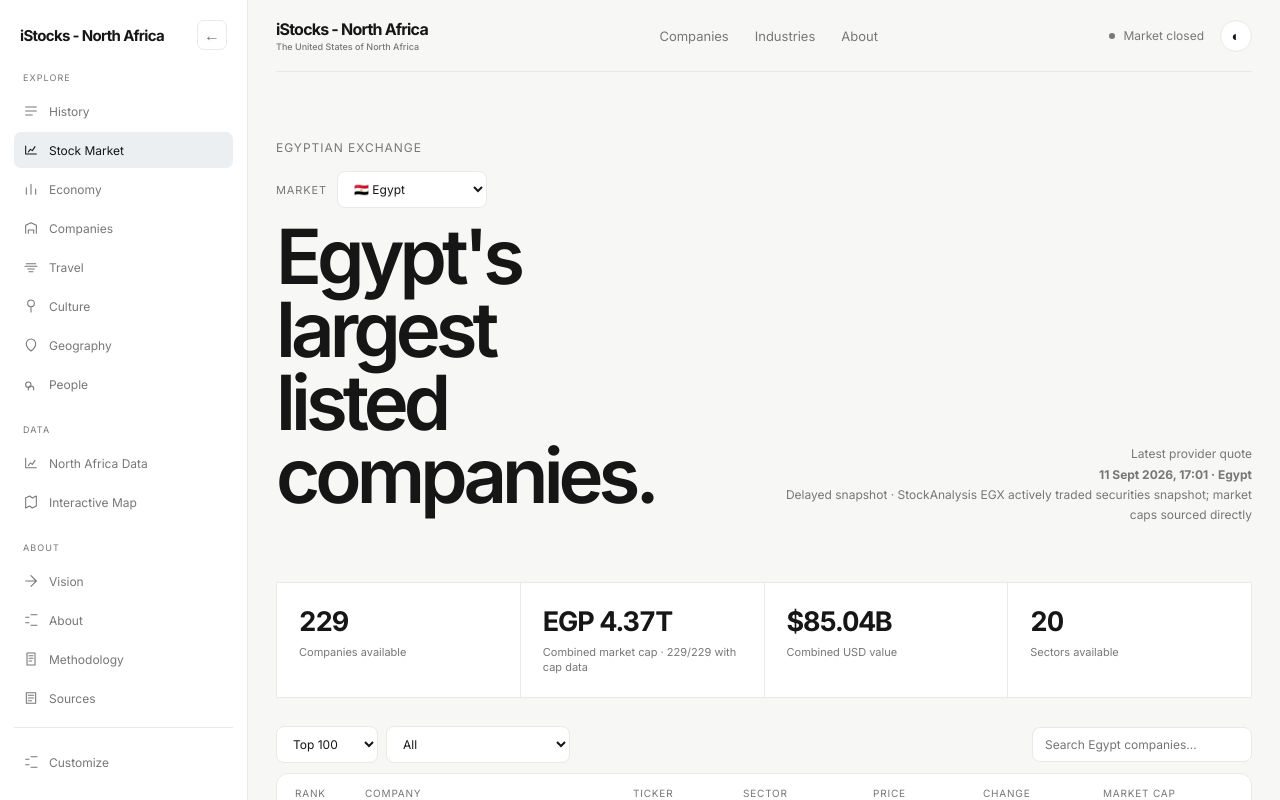
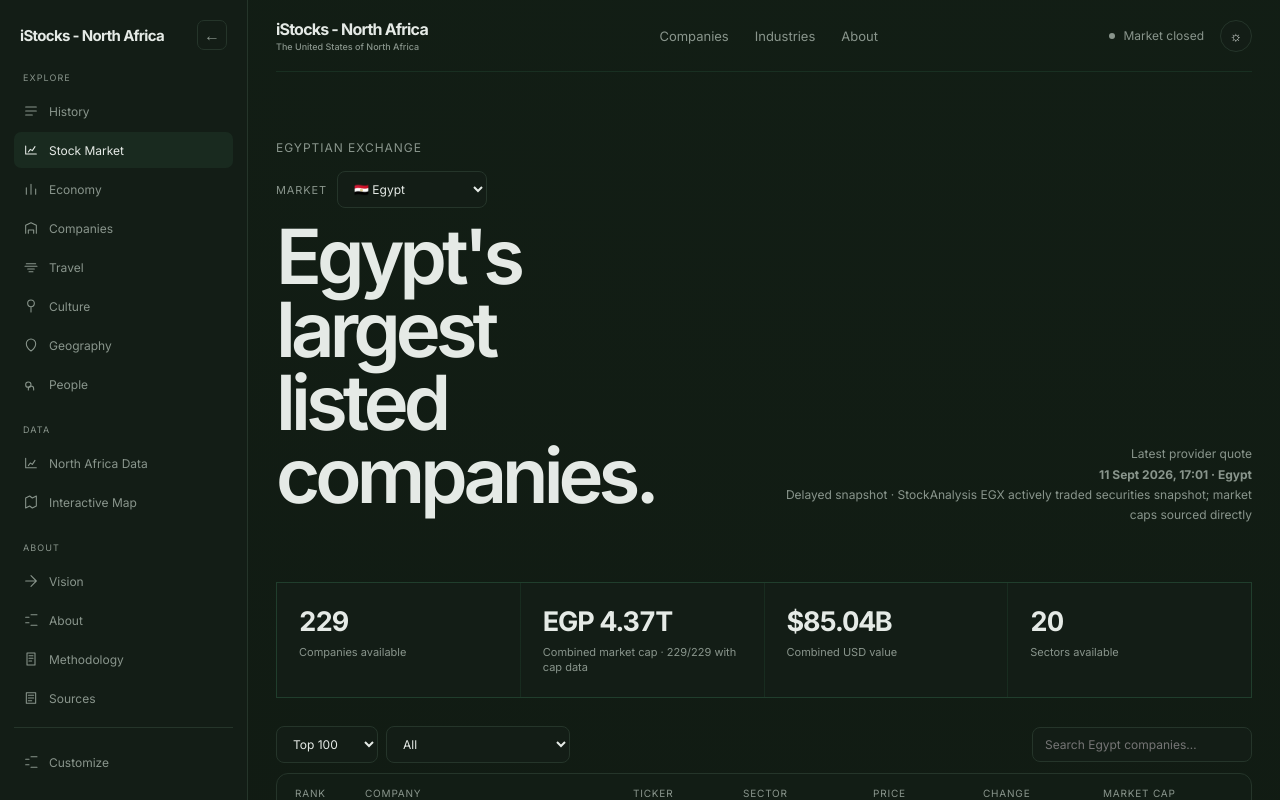
Before and after one commit to 1btestinng/test02, a Next.js app: page / in a window 1280 px wide. Shown: the top 800 px of the page. Built offline with nearby package versions, Linux system fonts and the light colour scheme.

Commit message:
feat: make Matrix dark theme the default

```diff
--- a/components/theme-toggle.tsx
+++ b/components/theme-toggle.tsx
@@ -3,11 +3,11 @@
 import {useEffect,useState} from 'react';
 
 export default function ThemeToggle(){
-  const [dark,setDark]=useState(false);
+  const [dark,setDark]=useState(true);
 
   useEffect(()=>{
     const saved=window.localStorage.getItem('egystocks-theme');
-    const initial=saved==='dark' || (!saved && window.matchMedia('(prefers-color-scheme: dark)').matches);
+    const initial=saved ? saved==='dark' : true;
     document.documentElement.dataset.theme=initial?'dark':'light';
     setDark(initial);
   },[]);
@@ -19,5 +19,5 @@ export default function ThemeToggle(){
     setDark(next);
   }
 
-  return <button type="button" className="themeToggle" onClick={toggle} aria-label={dark?'Switch to light theme':'Switch to dark theme'} title={dark?'Light theme':'Dark theme'}><span aria-hidden>{dark?'☼':'◐'}</span></button>;
+  return <button type="button" className="themeToggle" onClick={toggle} aria-label={dark?'Switch to light theme':'Switch to Matrix dark theme'} title={dark?'Light theme':'Matrix dark theme'}><span aria-hidden>{dark?'☼':'◐'}</span></button>;
 }
```
